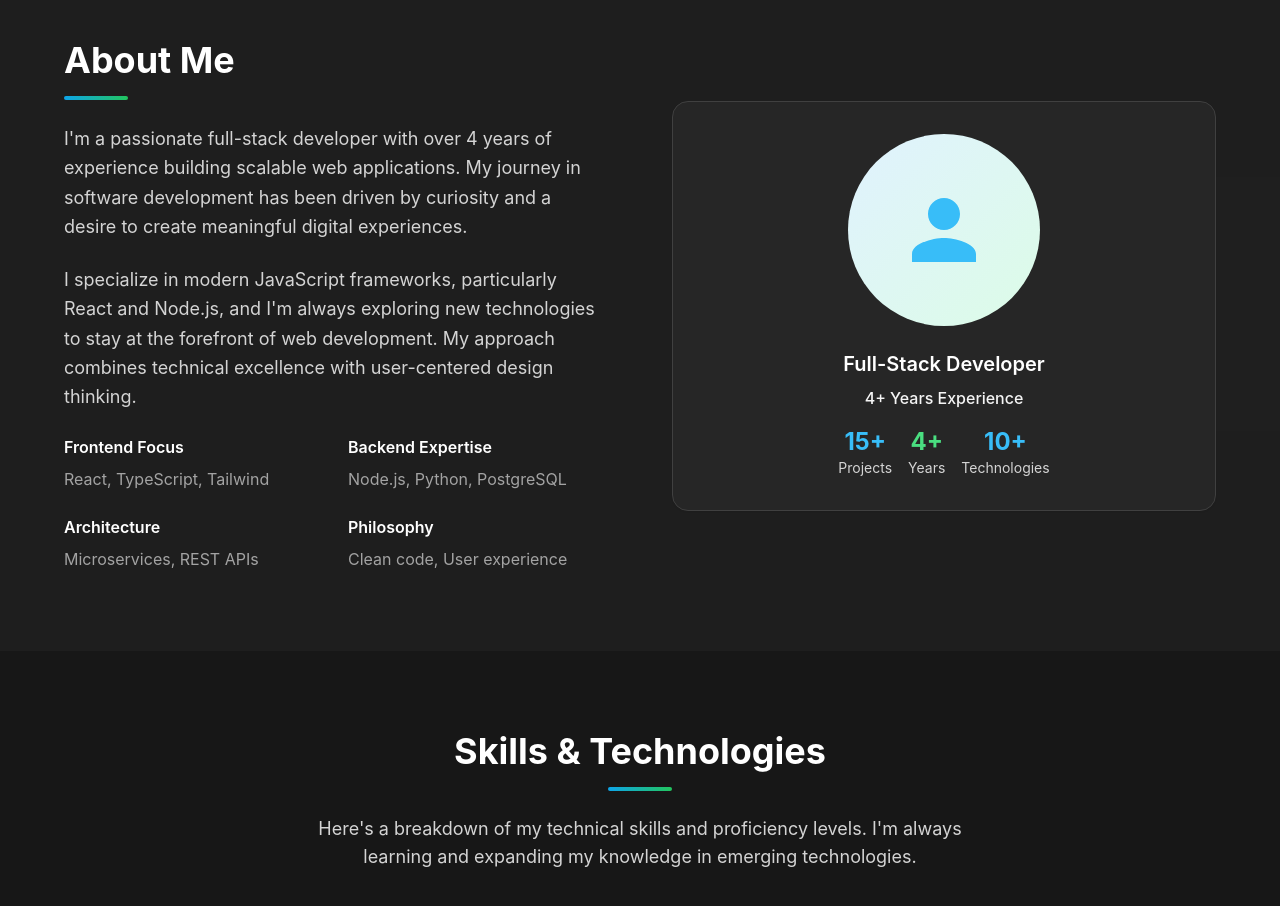
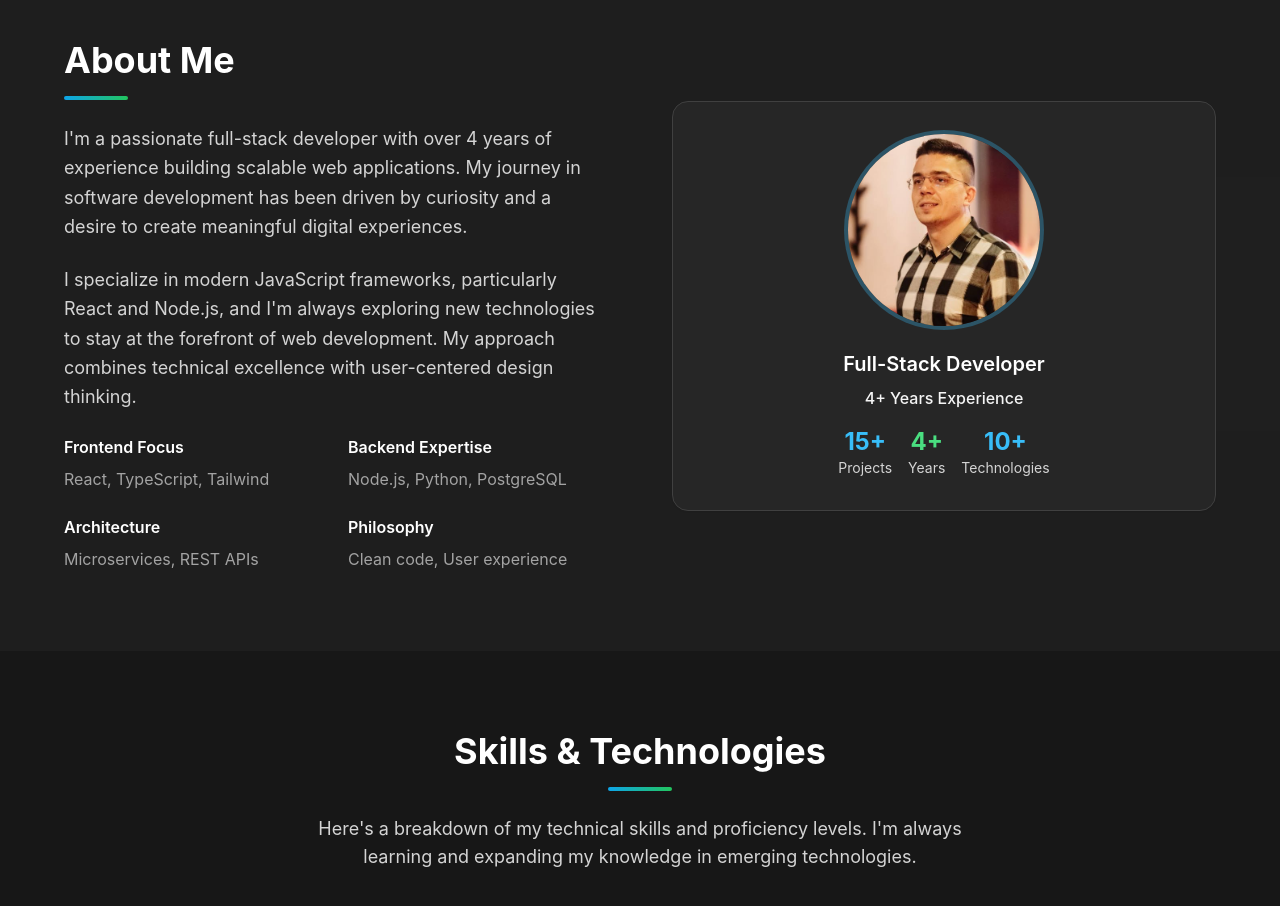
Before and after one commit to illedragos/illedragos.github.io, a React (Vite) app: page / in a window 1280 px wide. Shown: the part 840-1746 px from the top of the page. Built offline with nearby package versions, Linux system fonts and the light colour scheme.

Commit message:
added profile photo

```diff
--- a/src/components/About.tsx
+++ b/src/components/About.tsx
@@ -70,15 +70,14 @@
           {/* Image/Visual Element */}
           <div className="relative">
             <div className="card p-8 text-center">
-              {/* Placeholder for professional photo */}
-              <div className="w-48 h-48 mx-auto bg-gradient-to-br from-primary-100 to-accent-100 rounded-full flex items-center justify-center mb-6">
-                <svg
-                  className="w-24 h-24 text-primary-400"
-                  fill="currentColor"
-                  viewBox="0 0 24 24"
-                >
-                  <path d="M12 12c2.21 0 4-1.79 4-4s-1.79-4-4-4-4 1.79-4 4 1.79 4 4 4zm0 2c-2.67 0-8 1.34-8 4v2h16v-2c0-2.66-5.33-4-8-4z" />
-                </svg>
+              {/* Profile Photo */}
+              <div className="w-48 h-48 mx-auto mb-6 relative group">
+                <img
+                  src="/profile-pic.jpg"
+                  alt="Dragos Ille"
+                  className="w-full h-full object-cover rounded-full ring-4 ring-primary-500/20 dark:ring-primary-400/30 transition-all duration-300 group-hover:ring-8 group-hover:ring-primary-500/30 dark:group-hover:ring-primary-400/40"
+                />
+                <div className="absolute inset-0 rounded-full bg-gradient-to-br from-primary-500/10 to-accent-500/10 opacity-0 group-hover:opacity-100 transition-opacity duration-300"></div>
               </div>
 
               <h3 className="text-xl font-semibold text-neutral-900 dark:text-white mb-2 transition-colors">
```
Also changed, not shown: public/profile-pic.jpg (added).
